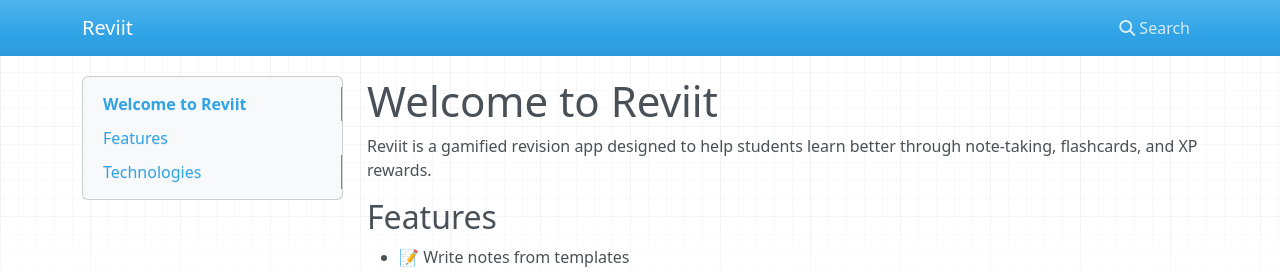
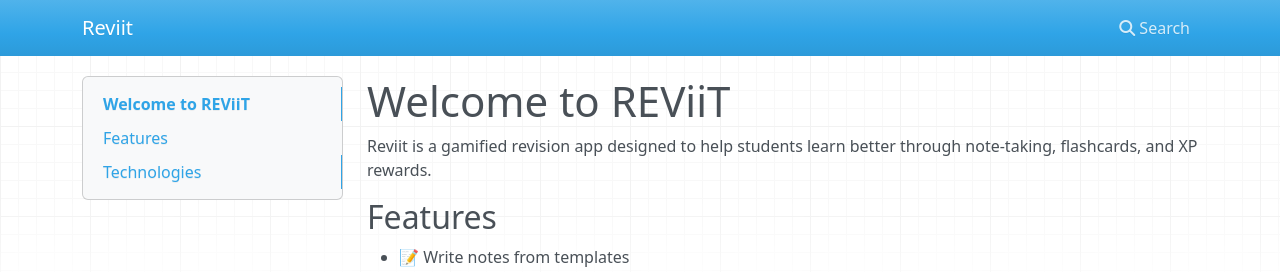
Before and after one commit to Team-1D/SETaP, an MkDocs documentation site: the page built from docs/index.md, in a window 1280 px wide. Shown: the top 272 px of the page. Built offline with MkDocs 1.6.1, drawn with Linux system fonts in a browser that asks for light colours; nearby versions of some CDN libraries.

Commit message:
updating md file

```diff
--- a/docs/index.md
+++ b/docs/index.md
@@ -1,4 +1,4 @@
-# Welcome to Reviit
+# Welcome to REViiT
 
 Reviit is a gamified revision app designed to help students learn better through note-taking, flashcards, and XP rewards.
 
```
Also changed, not shown: docs/testing.md (+4 -0 lines).
